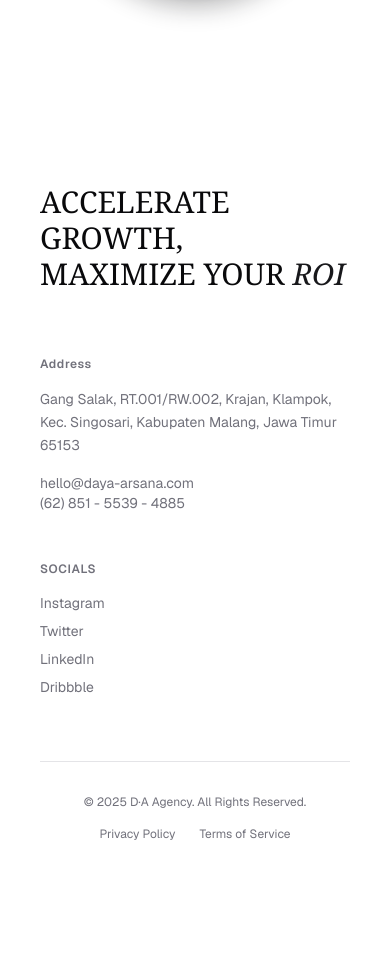
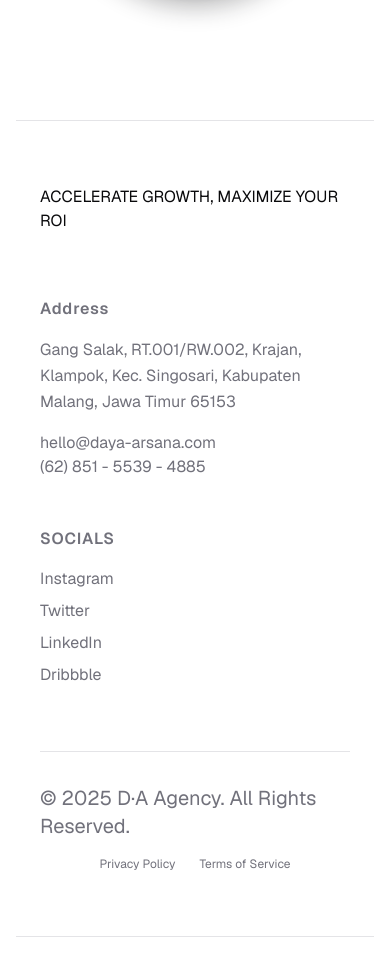
Before and after one commit to RifkyA911/Daya-Arsana, a Next.js app: page / in a window 390 px wide. Shown: the part 3740-4693 px from the top of the page. Before the commit the page ends 4662 px from the top, so only its background shows below. Built offline with nearby package versions, Linux system fonts and the light colour scheme.

Commit message:
fix: footer layout

```diff
--- a/src/app/_components/Footer.tsx
+++ b/src/app/_components/Footer.tsx
@@ -2,35 +2,34 @@
 
 const Footer = () => {
   return (
-    <footer id="footer" className="py-16 px-6 lg:px-12 bg-background">
-      <div className="max-w-7xl mx-auto">
-        <div className="grid lg:grid-cols-4 gap-12 mb-16">
+    <footer id="footer" className="py-16 px-6 lg:px-12 bg-background border-y border-border">
+      <div className="xmax-w-7xl mx-auto">
+        <div className="md:text-2xl grid lg:grid-cols-4 gap-12 mb-16">
           <div className="lg:col-span-2">
-            <h3 className="text-3xl md:text-4xl font-serif mb-4">
+            <h3 className="md:text-7xl mb-4">
               ACCELERATE GROWTH,
-              <br />
-              MAXIMIZE YOUR <span className="italic text-primary">ROI</span>
+              MAXIMIZE YOUR ROI
             </h3>
           </div>
 
           <div>
-            <h4 className="text-xs font-semibold tracking-wider text-muted-foreground mb-4">
+            <h4 className="font-semibold tracking-wider text-muted-foreground mb-4">
               Address
             </h4>
-            <p className="text-sm text-muted-foreground leading-relaxed">
+            <p className="text-muted-foreground leading-relaxed">
               Gang Salak, RT.001/RW.002, Krajan, Klampok, Kec. Singosari, Kabupaten Malang, Jawa Timur 65153
             </p>
-            <p className="text-sm text-muted-foreground mt-4">
+            <p className="text-muted-foreground mt-4">
               hello@daya-arsana.com<br />
               (62) 851 - 5539 - 4885
             </p>
           </div>
 
           <div>
-            <h4 className="text-xs font-semibold tracking-wider text-muted-foreground mb-4">
+            <h4 className="font-semibold tracking-wider text-muted-foreground mb-4">
               SOCIALS
             </h4>
-            <ul className="space-y-2 text-sm text-muted-foreground">
+            <ul className="space-y-2 text-muted-foreground">
               <li className="hover:text-foreground transition-colors cursor-pointer">Instagram</li>
               <li className="hover:text-foreground transition-colors cursor-pointer">Twitter</li>
               <li className="hover:text-foreground transition-colors cursor-pointer">LinkedIn</li>
@@ -40,7 +39,7 @@ const Footer = () => {
         </div>
 
         <div className="pt-8 border-t border-border flex flex-col md:flex-row justify-between items-center gap-4">
-          <p className="text-xs text-muted-foreground">
+          <p className="text-xl text-muted-foreground">
             © {new Date().getFullYear()} D·A Agency. All Rights Reserved.
           </p>
           <div className="flex gap-6 text-xs text-muted-foreground">
```
